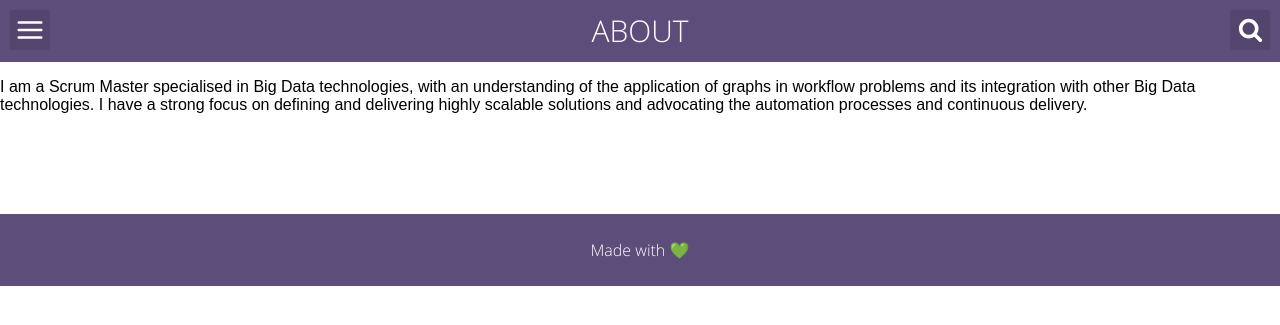
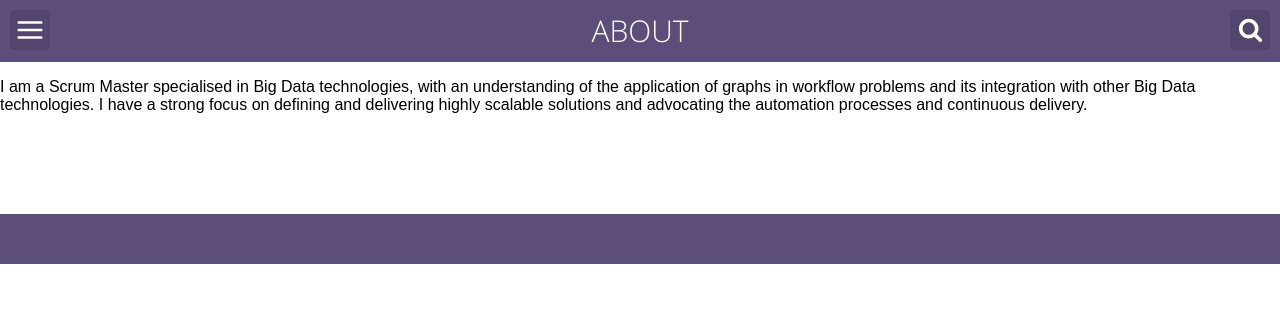
Before and after one commit to coppetti/coppetti.github.io, a Jekyll site: the page built from about.md, in a window 1280 px wide. Shown: the top 325 px of the page. Built offline with Jekyll 4.4.1, drawn with Linux system fonts in a browser that asks for light colours.

Commit message:
commit footer

```diff
--- a/_includes/footer.html
+++ b/_includes/footer.html
@@ -1,5 +1,5 @@
 <footer>
 
-	<p>Made with <span id="heart">💚</span></p>
+	<!-- <p>Made with <span id="heart">💚</span></p> -->
 
 </footer>
```
